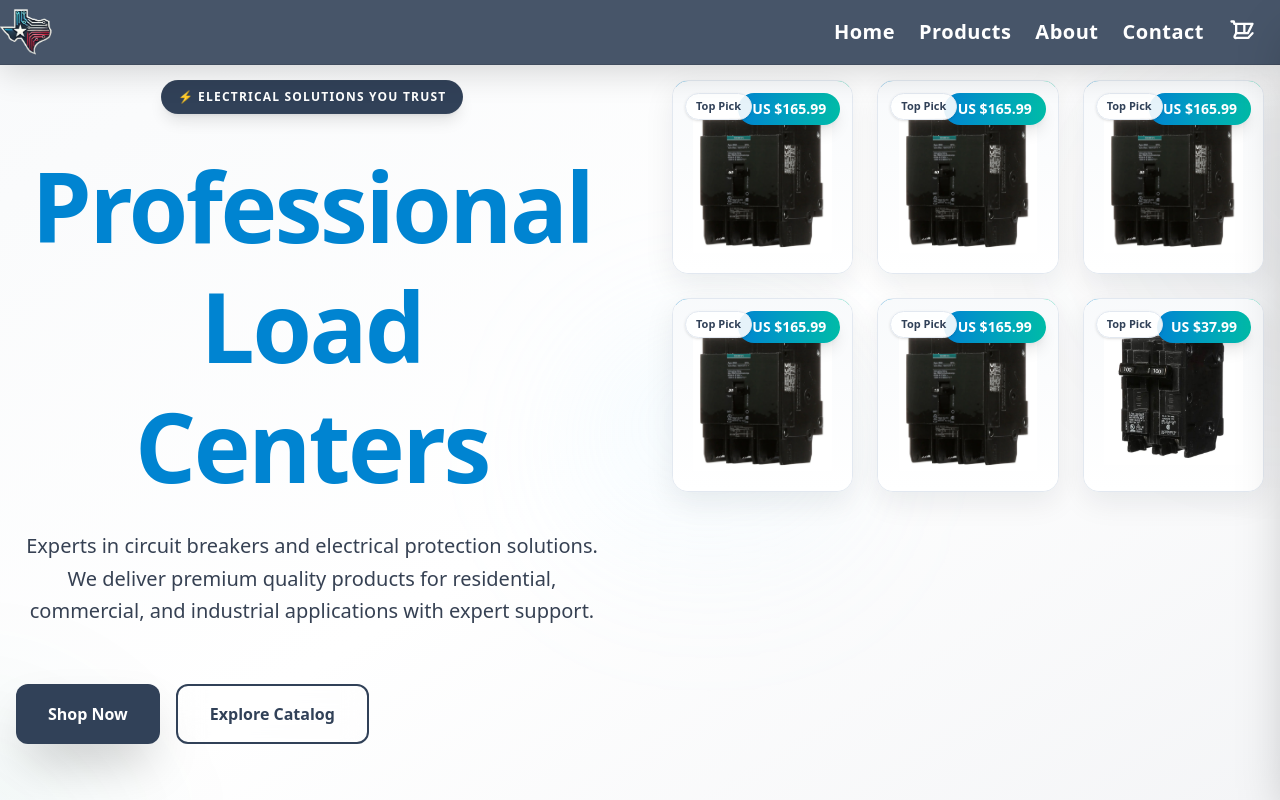
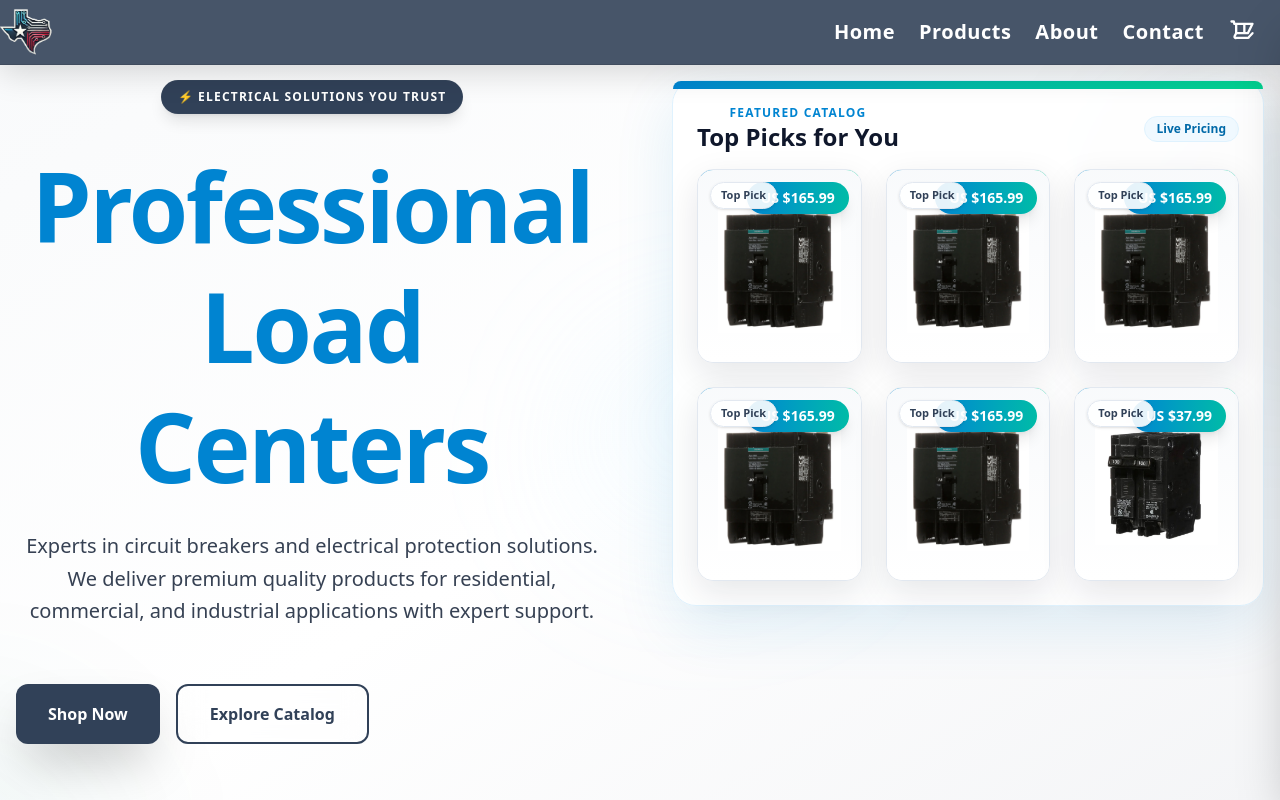
Before and after one commit to julioagk/PROTEX-INNOVATION-ENGLISH, a React (Vite) app: page / in a window 1280 px wide. Shown: the top 800 px of the page. Built offline with nearby package versions, Linux system fonts and the light colour scheme.

Commit message:
Emphasize home catalog panel

```diff
--- a/src/componentes/Section1.jsx
+++ b/src/componentes/Section1.jsx
@@ -69,11 +69,20 @@ export default function Section1() {
 
             {/* Right: Product Grid */}
             <div className="relative h-full">
-              <div className="grid grid-cols-2 gap-4 md:grid-cols-3 md:gap-6">
+              <div className="relative rounded-3xl border border-sky-100 bg-white/80 backdrop-blur p-4 md:p-6 shadow-[0_20px_60px_rgba(2,132,199,0.12)]">
+                <div className="absolute inset-x-0 top-0 h-2 rounded-t-3xl bg-gradient-to-r from-sky-600 via-teal-500 to-emerald-400" />
+                <div className="mb-4 flex items-center justify-between">
+                  <div>
+                    <p className="text-xs font-semibold uppercase tracking-widest text-sky-600">Featured Catalog</p>
+                    <h3 className="text-xl md:text-2xl font-black text-slate-900">Top Picks for You</h3>
+                  </div>
+                  <span className="hidden md:inline-flex items-center rounded-full bg-sky-50 px-3 py-1 text-xs font-semibold text-sky-700 border border-sky-100">Live Pricing</span>
+                </div>
+                <div className="grid grid-cols-2 gap-4 md:grid-cols-3 md:gap-6">
                 {collageProducts.map((item, idx) => (
                   <div
                     key={item.id}
-                    className="group relative rounded-2xl overflow-hidden bg-white border border-slate-200 shadow-[0_10px_30px_rgba(15,23,42,0.08)] hover:shadow-[0_18px_50px_rgba(2,132,199,0.20)] transition-all duration-300 hover:-translate-y-1 hover:border-sky-500/60 cursor-pointer"
+                    className="group relative rounded-2xl overflow-hidden bg-white border border-slate-200 shadow-[0_12px_35px_rgba(15,23,42,0.10)] hover:shadow-[0_20px_60px_rgba(2,132,199,0.25)] transition-all duration-300 hover:-translate-y-2 hover:border-sky-500/70 cursor-pointer"
                     onClick={() => navigate(`/producto/${item.id}`)}
                   >
                     <div className="absolute inset-x-0 top-0 h-1.5 bg-gradient-to-r from-sky-600 via-teal-500 to-emerald-400" />
@@ -106,6 +115,7 @@ export default function Section1() {
                     </div>
                   </div>
                 ))}
+                </div>
               </div>
             </div>
           </div>
```
